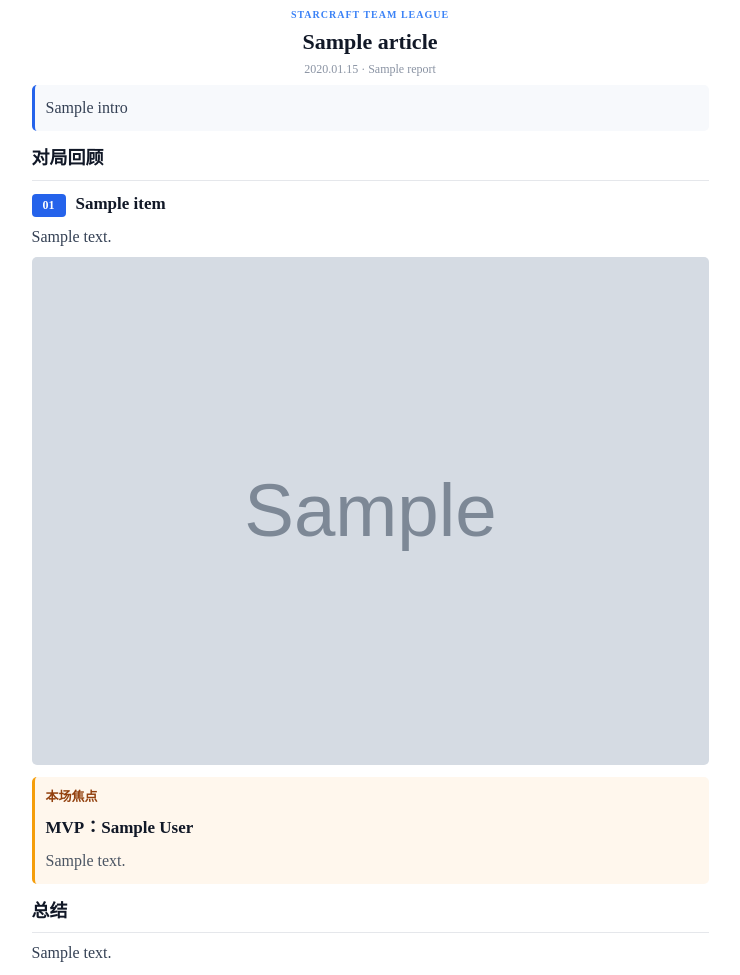
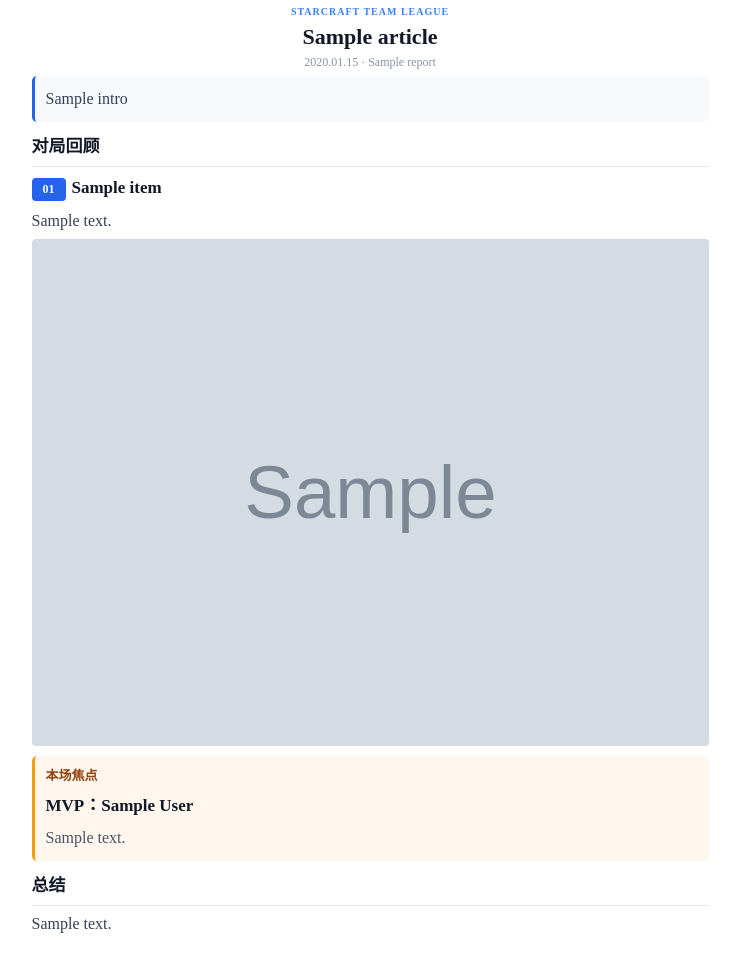
Before and after one commit to yanwx54/starcraft-report-agent, a Python web app: template templates/article.html.j2 in a window 1280 px wide. Shown: the part 517-1492 px from the top of the page, without its empty margins (270-1010 px from the left). After the commit the page ends 1450 px from the top, so only its background shows below. Run offline with Jinja, Linux system fonts and the light colour scheme; the template is opened without the code that fills it: most values are stand-ins (such as "Sample title", 1, 10 or a date in 2020); grey boxes marked "Sample" are stand-in pictures.

Commit message:
Compact WeChat article layout

```diff
--- a/templates/article.html.j2
+++ b/templates/article.html.j2
@@ -1,49 +1,28 @@
-<section style="max-width: 677px; margin: 0 auto; color: #26313f; font-size: 16px; line-height: 1.75; letter-spacing: 0;">
-  {% if images.hero %}
-  <section style="margin: 0 0 6px;">
-    <img src="{{ images.hero }}" style="width: 100%; display: block; border-radius: 5px;" />
-  </section>
-  {% endif %}
-
-  <section style="text-align: center; margin: 7px 0 8px;">
-    <p style="margin: 0 0 4px; color: #3b82f6; font-size: 10px; font-weight: 700; letter-spacing: 1px;">STARCRAFT TEAM LEAGUE</p>
-    <h1 style="margin: 0; color: #111827; font-size: 22px; line-height: 1.35; font-weight: 800;">{{ article.title }}</h1>
-    <p style="margin: 4px 0 0; color: #8a93a3; font-size: 12px; line-height: 1.35;">
-      {% if report.match_date %}{{ report.match_date.strftime('%Y.%m.%d') }} · {% endif %}{{ report.league_name }}
-    </p>
-  </section>
-
-  <section style="margin: 8px 0 10px; padding: 9px 11px; background: #f7f9fc; border-left: 3px solid #2563eb; border-radius: 5px;">
-    <p style="margin: 0; color: #344054; font-size: 16px; line-height: 1.75;">{{ article.intro }}</p>
-  </section>
-
-  <section style="margin: 12px 0 6px;">
-    <p style="margin: 0; padding: 0 0 5px; border-bottom: 1px solid #e5e7eb; color: #111827; font-size: 18px; font-weight: 800;">对局回顾</p>
-  </section>
-
-  {% for item in round_blocks %}
-    <section style="margin: 8px 0 12px;">
-      <p style="margin: 0 0 5px;">
-        <span style="display: inline-block; min-width: 24px; margin-right: 6px; padding: 1px 5px; background: #2563eb; color: #ffffff; border-radius: 4px; text-align: center; font-size: 12px; font-weight: 800;">0{{ loop.index }}</span>
-        <strong style="color: #111827; font-size: 17px;">{{ item.name }}</strong>
-      </p>
-      <p style="margin: 0 0 6px; color: #344054; font-size: 16px; line-height: 1.75;">{{ item.text }}</p>
-      {% for image in item.images %}
-        <section style="margin: 4px 0 0;">
-          <img src="{{ image }}" style="width: 100%; display: block; border-radius: 5px;" />
-        </section>
-      {% endfor %}
-    </section>
-  {% endfor %}
-
-  <section style="margin: 10px 0 12px; padding: 9px 11px; background: #fff7ed; border-left: 3px solid #f59e0b; border-radius: 5px;">
-    <p style="margin: 0 0 4px; color: #92400e; font-size: 13px; font-weight: 800;">本场焦点</p>
-    <p style="margin: 0 0 4px; color: #111827; font-size: 17px; font-weight: 800;">MVP：{{ article.mvp.display_name }}</p>
-    <p style="margin: 0; color: #4b5563; font-size: 16px; line-height: 1.75;">{{ article.mvp_text }}</p>
-  </section>
-
-  <section style="margin: 12px 0 4px;">
-    <p style="margin: 0 0 6px; padding: 0 0 5px; border-bottom: 1px solid #e5e7eb; color: #111827; font-size: 18px; font-weight: 800;">总结</p>
-    <p style="margin: 0; color: #344054; font-size: 16px; line-height: 1.75;">{{ article.summary }}</p>
-  </section>
+<section style="max-width:677px;margin:0 auto;padding:0;color:#26313f;font-size:16px;line-height:1.75;letter-spacing:0;">
+{% if images.hero %}<p style="margin:0 0 4px;"><img src="{{ images.hero }}" style="width:100%;display:block;border-radius:4px;" /></p>{% endif %}
+<section style="text-align:center;margin:4px 0 6px;padding:0;">
+<p style="margin:0 0 2px;color:#3b82f6;font-size:10px;font-weight:700;letter-spacing:1px;">STARCRAFT TEAM LEAGUE</p>
+<h1 style="margin:0;color:#111827;font-size:22px;line-height:1.35;font-weight:800;">{{ article.title }}</h1>
+<p style="margin:2px 0 0;color:#8a93a3;font-size:12px;line-height:1.35;">{% if report.match_date %}{{ report.match_date.strftime('%Y.%m.%d') }} · {% endif %}{{ report.league_name }}</p>
 </section>
+<section style="margin:6px 0 8px;padding:9px 11px;background:#f7f9fc;border-left:3px solid #2563eb;border-radius:5px;">
+<p style="margin:0;color:#344054;font-size:16px;line-height:1.75;">{{ article.intro }}</p>
+</section>
+<section style="margin:10px 0 4px;">
+<p style="margin:0;padding:0 0 4px;border-bottom:1px solid #e5e7eb;color:#111827;font-size:17px;font-weight:800;">对局回顾</p>
+</section>
+{% for item in round_blocks %}<section style="margin:6px 0 10px;">
+<p style="margin:0 0 4px;"><span style="display:inline-block;min-width:24px;margin-right:6px;padding:1px 5px;background:#2563eb;color:#ffffff;border-radius:4px;text-align:center;font-size:12px;font-weight:800;">0{{ loop.index }}</span><strong style="color:#111827;font-size:17px;">{{ item.name }}</strong></p>
+<p style="margin:0 0 4px;color:#344054;font-size:16px;line-height:1.75;">{{ item.text }}</p>
+{% for image in item.images %}<p style="margin:2px 0 0;"><img src="{{ image }}" style="width:100%;display:block;border-radius:4px;" /></p>{% endfor %}
+</section>{% endfor %}
+<section style="margin:8px 0 10px;padding:9px 11px;background:#fff7ed;border-left:3px solid #f59e0b;border-radius:5px;">
+<p style="margin:0 0 3px;color:#92400e;font-size:13px;font-weight:800;">本场焦点</p>
+<p style="margin:0 0 3px;color:#111827;font-size:17px;font-weight:800;">MVP：{{ article.mvp.display_name }}</p>
+<p style="margin:0;color:#4b5563;font-size:16px;line-height:1.75;">{{ article.mvp_text }}</p>
+</section>
+<section style="margin:10px 0 0;">
+<p style="margin:0 0 4px;padding:0 0 4px;border-bottom:1px solid #e5e7eb;color:#111827;font-size:17px;font-weight:800;">总结</p>
+<p style="margin:0;color:#344054;font-size:16px;line-height:1.75;">{{ article.summary }}</p>
+</section>
+</section>
```
Also changed, not shown: report/html.py (+9 -1 lines), tests/test_rules_and_mvp.py (+15 -1 lines).
